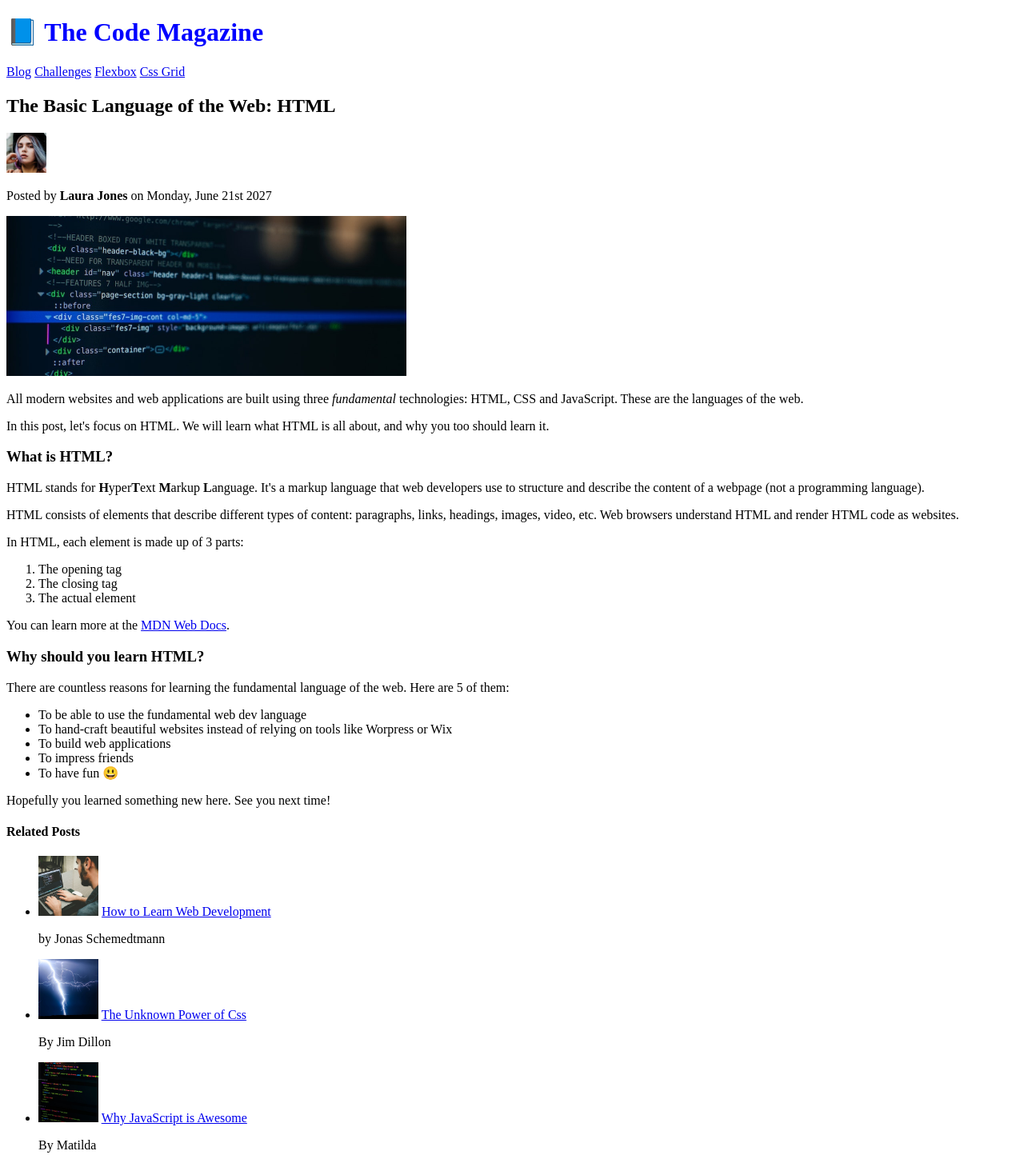
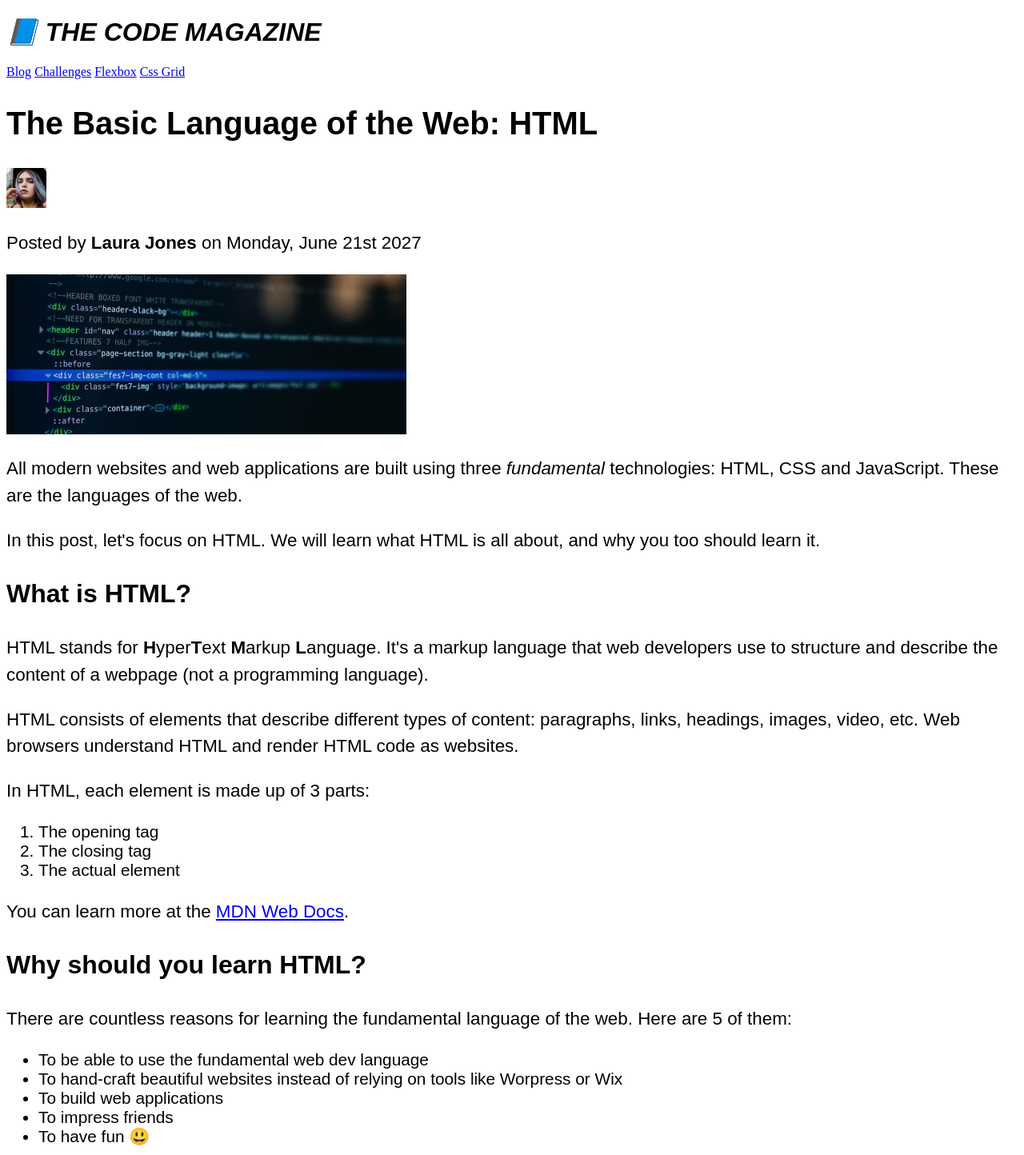
Before and after one commit to Saurav-98/The-Code-Magazine, a plain HTML site: page index.html in a window 1280 px wide. Shown: the top 1444 px of the page at 80% size. Drawn offline with Linux system fonts and the light colour scheme.

Commit message:
Text styling

```diff
--- a/styles/style.css
+++ b/styles/style.css
@@ -1,3 +1,33 @@
 h1 {
-  color:blue;
+
+  font-size:2rem;
+  font-family: sans-serif;
+  text-transform:uppercase;
+  font-style: italic;
 }
+
+h2 {
+  font-size: 2.5rem;
+  font-family: sans-serif;
+}
+h3 {
+  font-size: 2rem;
+  font-family: sans-serif;
+}
+h4 {
+  font-size: 1.7rem;
+  font-family: sans-serif;
+  text-transform: uppercase;
+  text-align: center;
+}
+
+p{
+font-size: 1.4rem;
+font-family: sans-serif;
+line-height: 1.5;
+}
+
+li {
+  font-family: sans-serif;
+  font-size: 1.3rem;
+}
```
Also changed, not shown: 1 other file.
